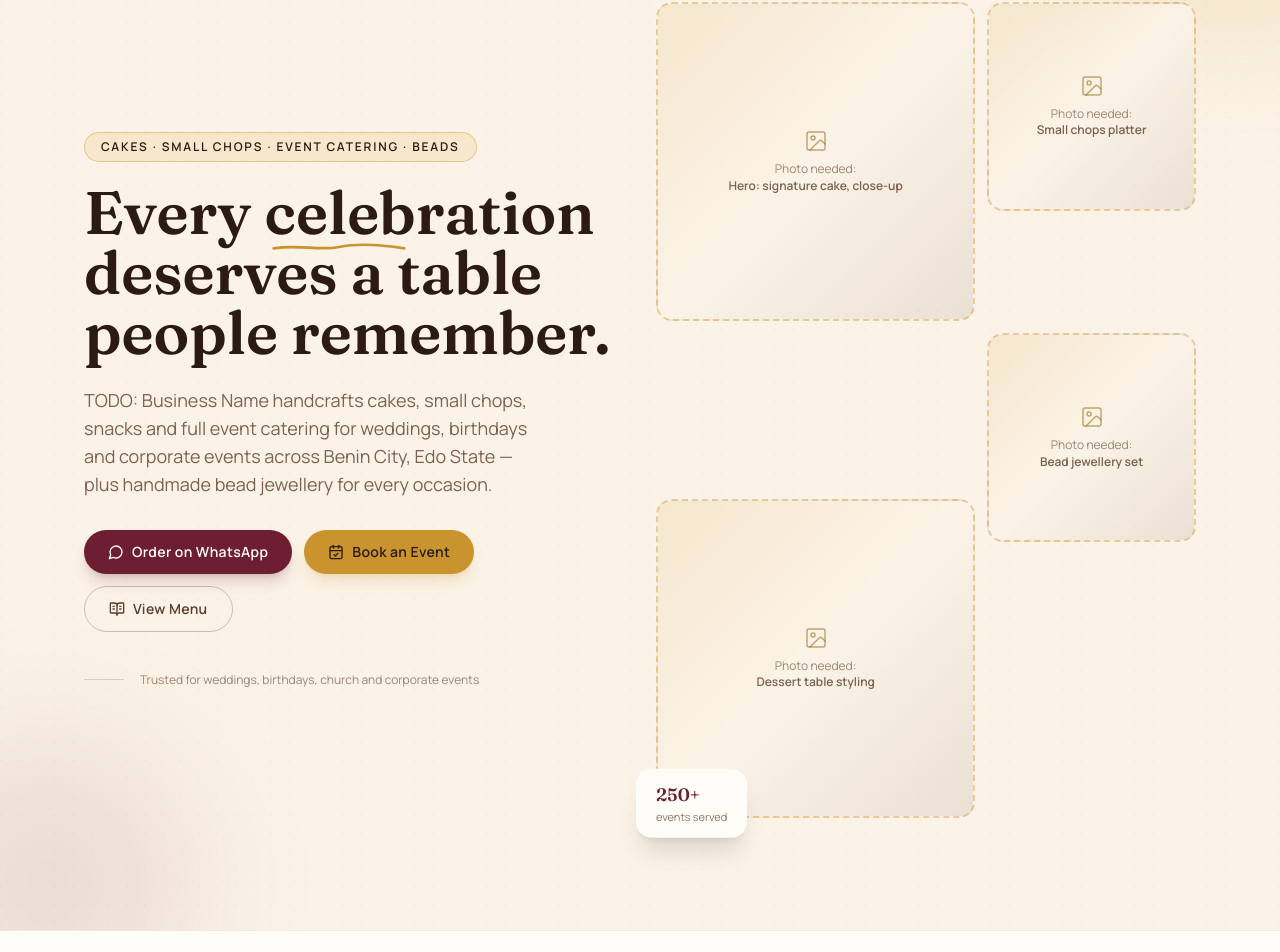
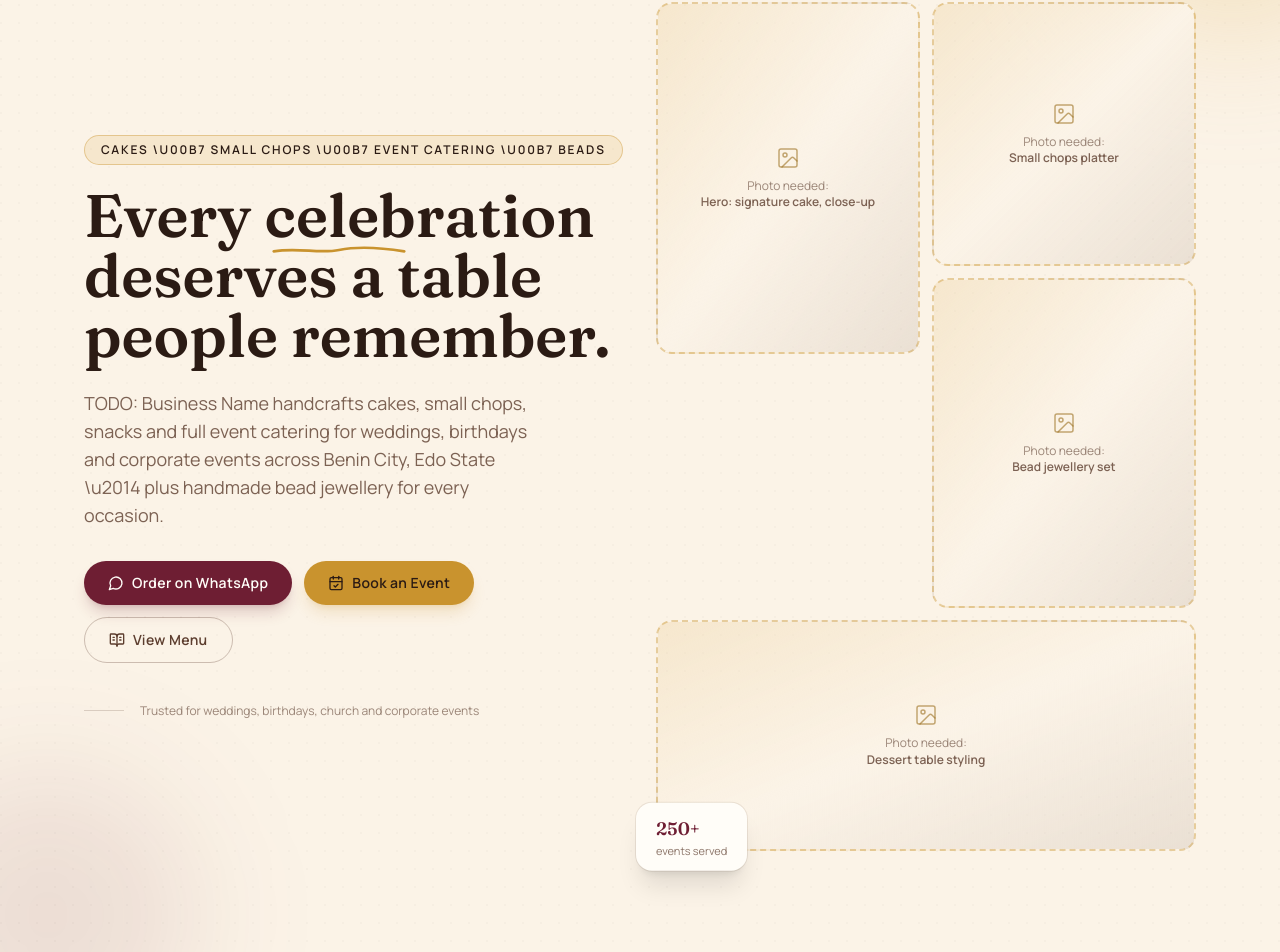
Before and after one commit to ImperioKDB/catering-landing, a Next.js app: page / in a window 1280 px wide. Shown: the part 158-1110 px from the top of the page. Built offline with nearby package versions, Linux system fonts and the light colour scheme; no server answers; the database is empty.

Commit message:
Fix hero collage: independent columns instead of conflicting grid spans

```diff
--- a/components/Hero.tsx
+++ b/components/Hero.tsx
@@ -9,7 +9,6 @@ import { SlotImage } from "@/components/ui/SlotImage";
 export function Hero({ images }: { images: Record<string, string> }) {
   return (
     <section id="top" className="relative overflow-hidden bg-cream pt-32 pb-20 md:pt-40 md:pb-28">
-      {/* ambient texture */}
       <div className="pointer-events-none absolute inset-0 bg-grain opacity-40" style={{ backgroundSize: "18px 18px" }} />
       <div className="pointer-events-none absolute -top-24 -right-24 h-72 w-72 rounded-full bg-gold-light/30 blur-3xl" />
       <div className="pointer-events-none absolute -bottom-24 -left-24 h-72 w-72 rounded-full bg-burgundy/10 blur-3xl" />
@@ -21,7 +20,7 @@ export function Hero({ images }: { images: Record<string, string> }) {
           transition={{ duration: 0.7, ease: [0.22, 1, 0.36, 1] }}
         >
           <span className="mb-5 inline-block rounded-full border border-gold/40 bg-gold-light/20 px-4 py-1.5 font-body text-xs font-semibold uppercase tracking-[0.15em] text-espresso-dark">
-            Cakes · Small Chops · Event Catering · Beads
+            Cakes \u00b7 Small Chops \u00b7 Event Catering \u00b7 Beads
           </span>
 
           <h1 className="font-display text-4xl font-semibold leading-[1.1] text-espresso-dark sm:text-5xl md:text-6xl">
@@ -34,7 +33,7 @@ export function Hero({ images }: { images: Record<string, string> }) {
 
           <p className="mt-6 max-w-md font-body text-base leading-relaxed text-espresso/80 md:text-lg">
             {business.name} handcrafts cakes, small chops, snacks and full event catering
-            for weddings, birthdays and corporate events across {business.city} — plus
+            for weddings, birthdays and corporate events across {business.city} \u2014 plus
             handmade bead jewellery for every occasion.
           </p>
 
@@ -66,16 +65,20 @@ export function Hero({ images }: { images: Record<string, string> }) {
           transition={{ duration: 0.8, delay: 0.15, ease: [0.22, 1, 0.36, 1] }}
           className="relative"
         >
-          <div className="grid grid-cols-5 grid-rows-5 gap-3">
-            <SlotImage slotKey="hero-main-cake" images={images} label="Hero: signature cake, close-up" className="col-span-3 row-span-3" aspect="aspect-square" />
-            <SlotImage slotKey="hero-small-chops" images={images} label="Small chops platter" className="col-span-2 row-span-2 col-start-4" aspect="aspect-square" />
-            <SlotImage slotKey="hero-beads" images={images} label="Bead jewellery set" className="col-span-2 row-span-3 col-start-4 row-start-3" aspect="aspect-square" />
-            <SlotImage slotKey="hero-dessert-table" images={images} label="Dessert table styling" className="col-span-3 row-span-2 row-start-4" aspect="aspect-square" />
+          <div className="grid grid-cols-2 gap-3">
+            <SlotImage slotKey="hero-main-cake" images={images} label="Hero: signature cake, close-up" aspect="aspect-[3/4]" />
+            <div className="flex flex-col gap-3">
+              <SlotImage slotKey="hero-small-chops" images={images} label="Small chops platter" aspect="aspect-square" />
+              <SlotImage slotKey="hero-beads" images={images} label="Bead jewellery set" aspect="aspect-[4/5]" />
+            </div>
+          </div>
+          <div className="mt-3">
+            <SlotImage slotKey="hero-dessert-table" images={images} label="Dessert table styling" aspect="aspect-[21/9]" />
           </div>
           <motion.div
             animate={{ y: [0, -8, 0] }}
             transition={{ duration: 3.5, repeat: Infinity, ease: "easeInOut" }}
-            className="absolute -bottom-5 -left-5 rounded-2xl bg-ivory px-5 py-3 shadow-xl"
+            className="absolute -bottom-5 -left-5 rounded-2xl bg-ivory px-5 py-3 shadow-xl ring-1 ring-espresso/10"
           >
             <p className="font-display text-lg font-semibold text-burgundy">250+</p>
             <p className="font-body text-[11px] text-espresso/70">events served</p>
```
